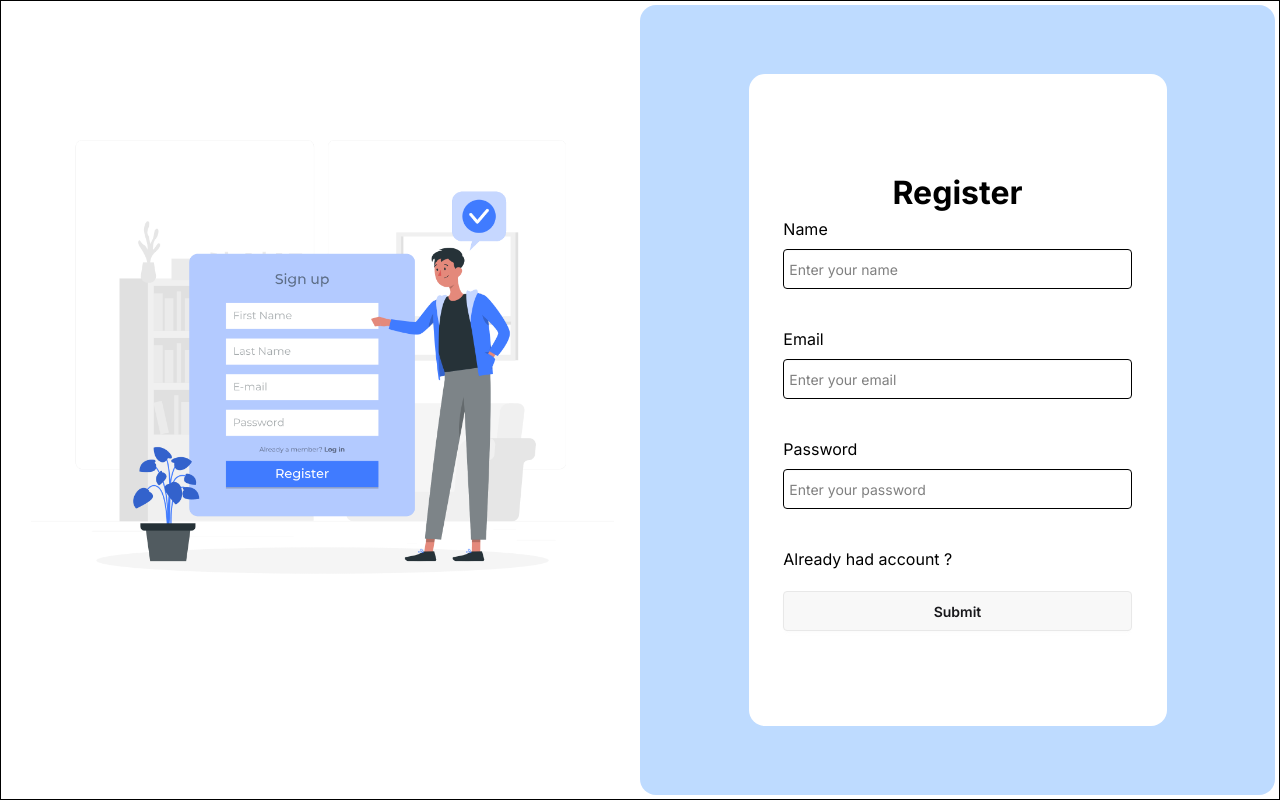
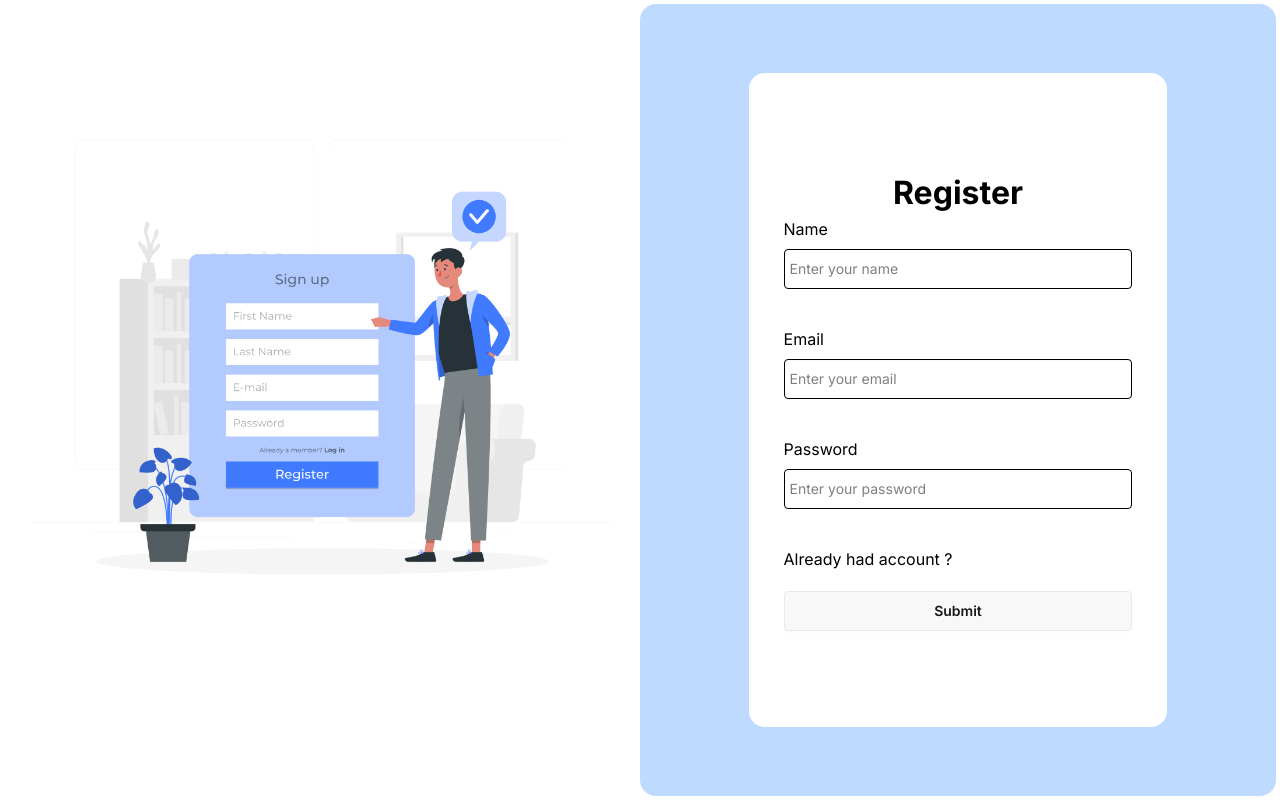
Before and after one commit to Ricky-Moses/Vercel-E_Commerce, a React (Vite) app in the folder client/: page /register in a window 1280 px wide. Built offline with nearby package versions, Linux system fonts and the light colour scheme; a web font is replaced by a local one.

Commit message:
Few added

```diff
--- a/client/src/Utilities/Register.jsx
+++ b/client/src/Utilities/Register.jsx
@@ -5,7 +5,7 @@ import RegisterForm from './Auth/RegisterForm'
 
 const Register = () => {
     return (
-        <div className='register w-dvw h-dvh grid lg:grid-cols-2 !p-1 border'>
+        <div className='register w-dvw h-dvh grid lg:grid-cols-2 !p-1'>
             <div className="h-11/12 flex items-center justify-center">
                 <img className="w-5/12 md:w-6/12 lg:w-11/12 h-full object-contain" src={register} />
             </div>
```
Also changed, not shown: 1 other file (tests, documents, lock files or other folders).
